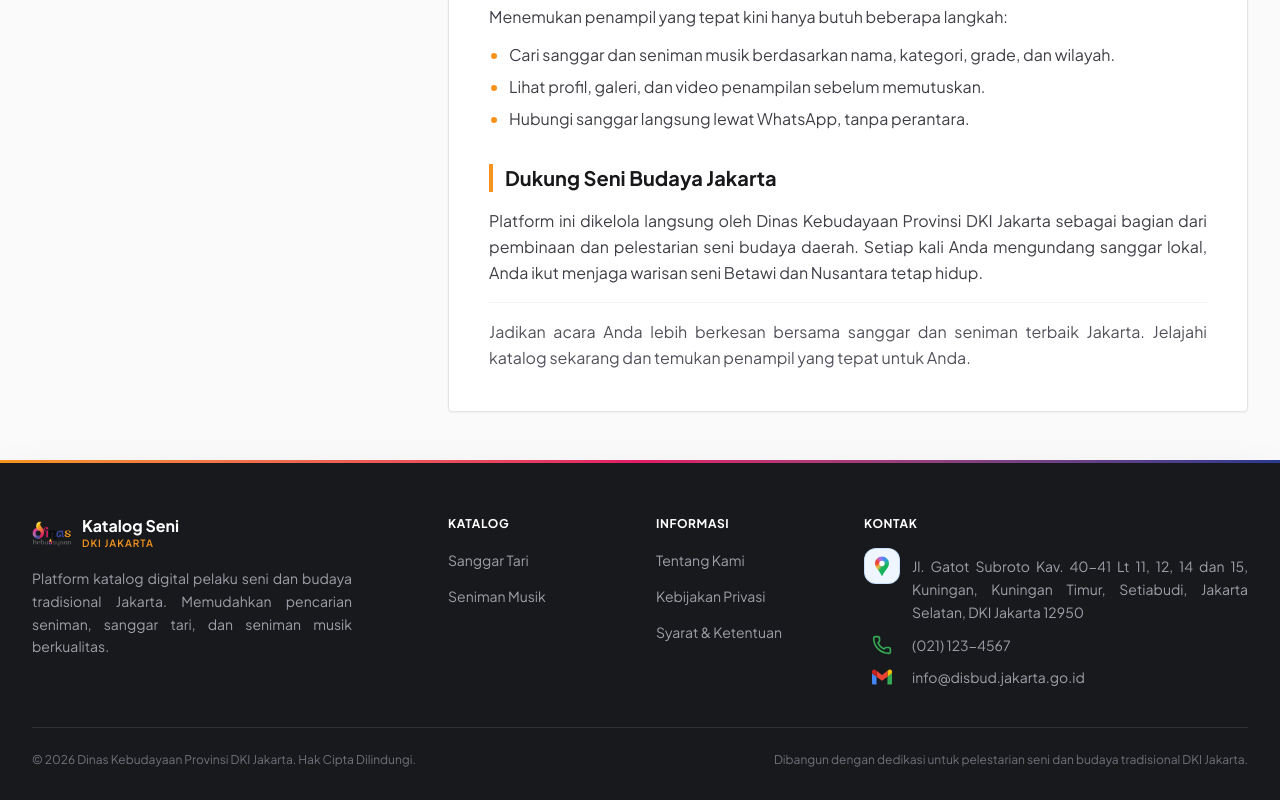
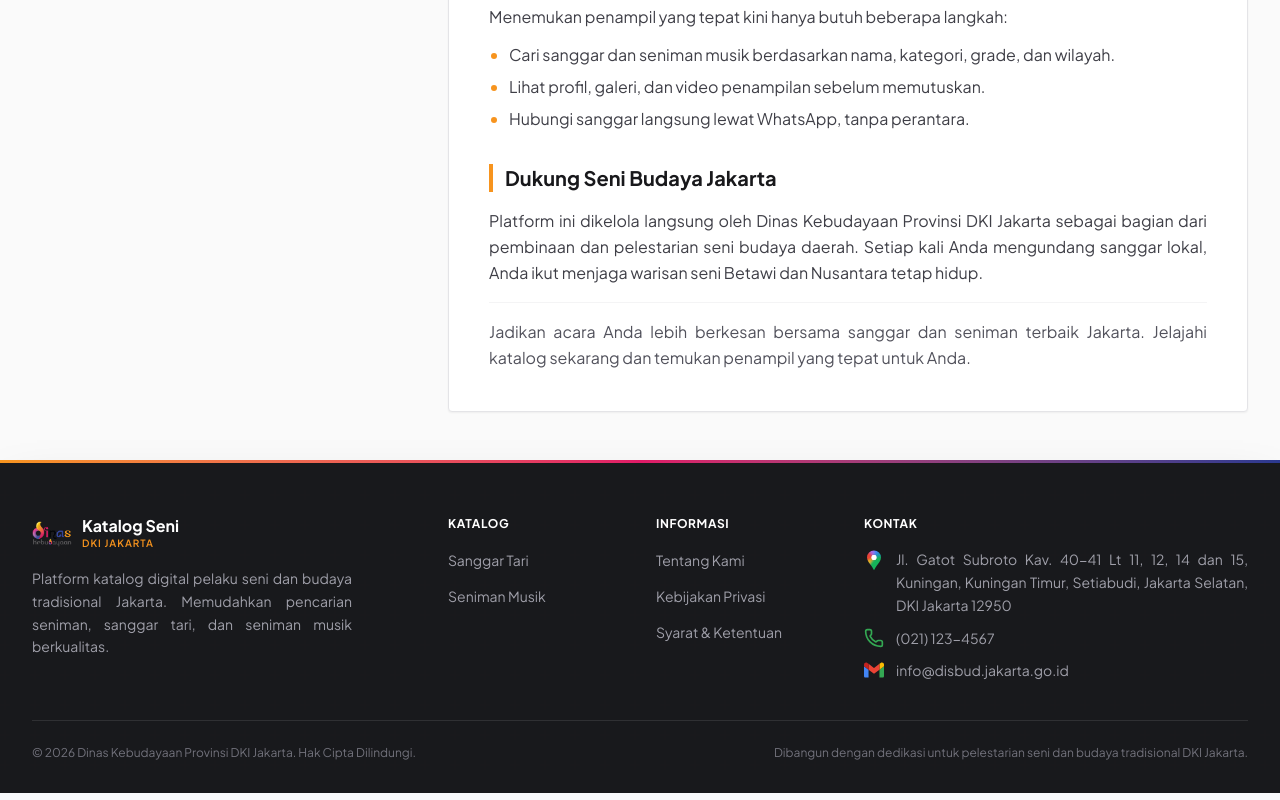
Before and after one commit to heruchandra/katalog-budaya-dki, a Next.js app: page /tentang-kami in a window 1280 px wide. Shown: the part 831-1631 px from the top of the page. Built offline with nearby package versions, Linux system fonts and the light colour scheme; no server answers.

Commit message:
style: remove background container from footer maps icon

```diff
--- a/src/components/Footer.tsx
+++ b/src/components/Footer.tsx
@@ -110,14 +110,12 @@ export default function Footer() {
             <address className="not-italic">
             <ul className="space-y-3">
               <li className="flex items-start gap-3 text-sm text-zinc-400">
-                {/* Contact icons in their platform colours (Google Maps pin, call green, Gmail logo). The Maps pin sits
-                    in a soft blue box like the sanggar Maps tile; the other two icons get a slot of the same 36px
-                    width, so the three text lines start at the same x */}
-                <span className="w-9 h-9 shrink-0 flex items-center justify-center bg-blue-50 border border-blue-200/80 rounded-xl">
-                  <GoogleMapsIcon className="w-6 h-6" />
-                </span>
-                {/* pt centres the first address line on the 36px box */}
-                <span className="pt-[7px] text-sm leading-relaxed text-justify">
+                {/* Contact icons in their platform colours (Google Maps pin, call green, Gmail logo), all in the same
+                    20px slot so the three text lines start at the same x. The pin only fills ~60% of its box, so it is
+                    drawn one step larger (24px); the negative margin keeps its slot at 20px and translate-y centres it
+                    on the first address line */}
+                <GoogleMapsIcon className="w-6 h-6 -m-0.5 translate-y-0.5 shrink-0" />
+                <span className="text-sm leading-relaxed text-justify">
                   Jl. Gatot Subroto Kav. 40-41 Lt 11, 12, 14 dan 15, Kuningan, Kuningan Timur, Setiabudi, Jakarta Selatan, DKI Jakarta 12950
                 </span>
               </li>
@@ -126,9 +124,7 @@ export default function Footer() {
                   href="tel:+62211234567"
                   className="flex items-center gap-3 text-sm text-zinc-400 hover:text-[#F7941E] transition-colors duration-200"
                 >
-                  <span className="w-9 shrink-0 flex justify-center">
-                    <Phone className="text-[#34A853] w-5 h-5" aria-hidden="true" />
-                  </span>
+                  <Phone className="text-[#34A853] w-5 h-5 shrink-0" aria-hidden="true" />
                   (021) 123-4567
                 </a>
               </li>
@@ -138,15 +134,13 @@ export default function Footer() {
                   className="flex items-center gap-3 text-sm text-zinc-400 hover:text-[#F7941E] transition-colors duration-200"
                 >
                   {/* Official multi-colour Gmail logo (same mark as the sanggar contact tiles) */}
-                  <span className="w-9 shrink-0 flex justify-center">
-                  <svg className="w-5 h-5" viewBox="52 42 88 66" xmlns="http://www.w3.org/2000/svg" aria-hidden="true">
+                  <svg className="w-5 h-5 shrink-0" viewBox="52 42 88 66" xmlns="http://www.w3.org/2000/svg" aria-hidden="true">
                     <path fill="#4285F4" d="M58 108h14V74L52 59v43c0 3.32 2.69 6 6 6" />
                     <path fill="#34A853" d="M120 108h14c3.32 0 6-2.69 6-6V59l-20 15" />
                     <path fill="#FBBC04" d="M120 48v26l20-15v-8c0-7.42-8.47-11.65-14.4-7.2" />
                     <path fill="#EA4335" d="M72 74V48l24 18 24-18v26L96 92" />
                     <path fill="#C5221F" d="M52 51v8l20 15V48l-5.6-4.2c-5.94-4.45-14.4-.22-14.4 7.2" />
                   </svg>
-                  </span>
                   info@disbud.jakarta.go.id
                 </a>
               </li>
```
